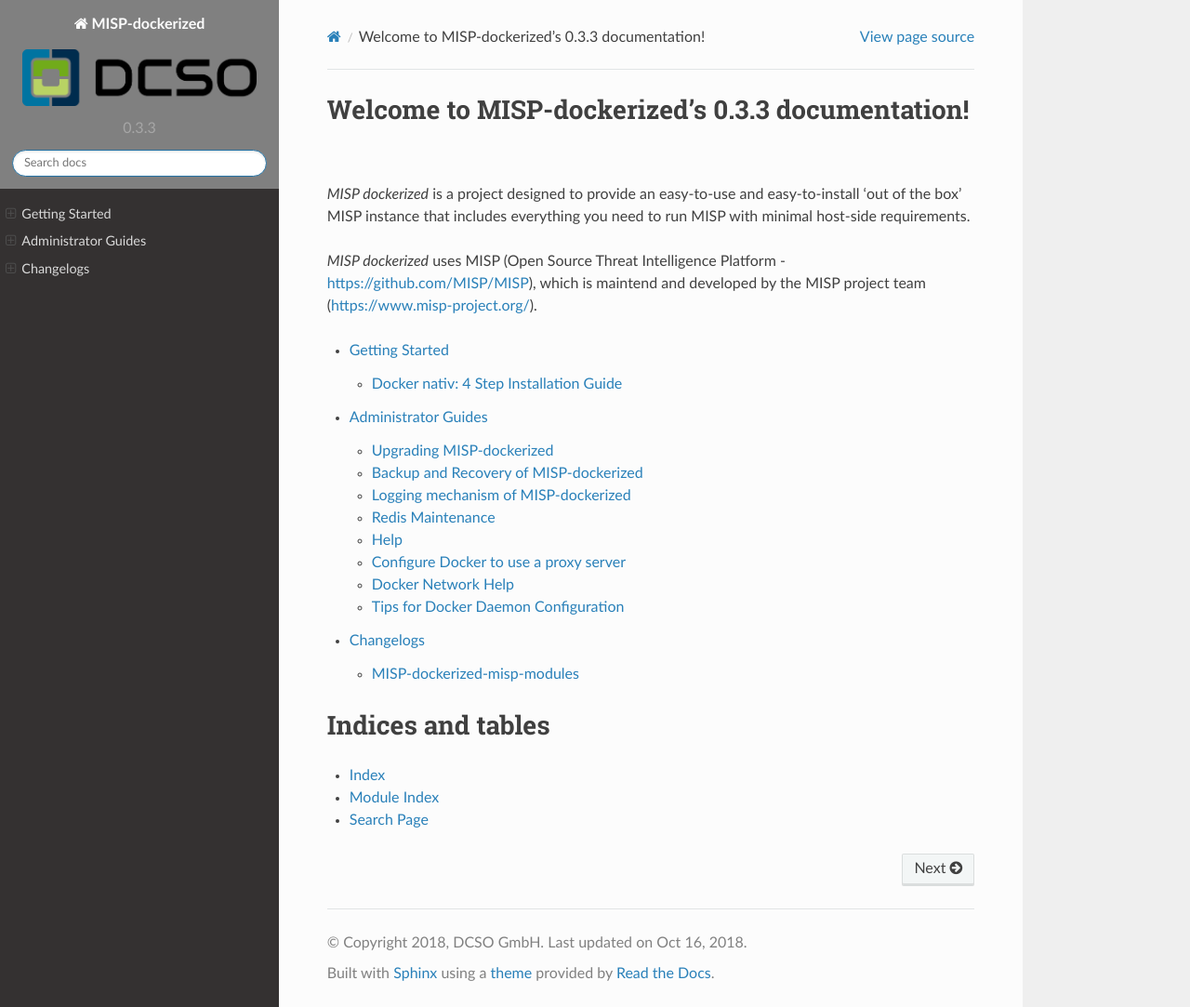
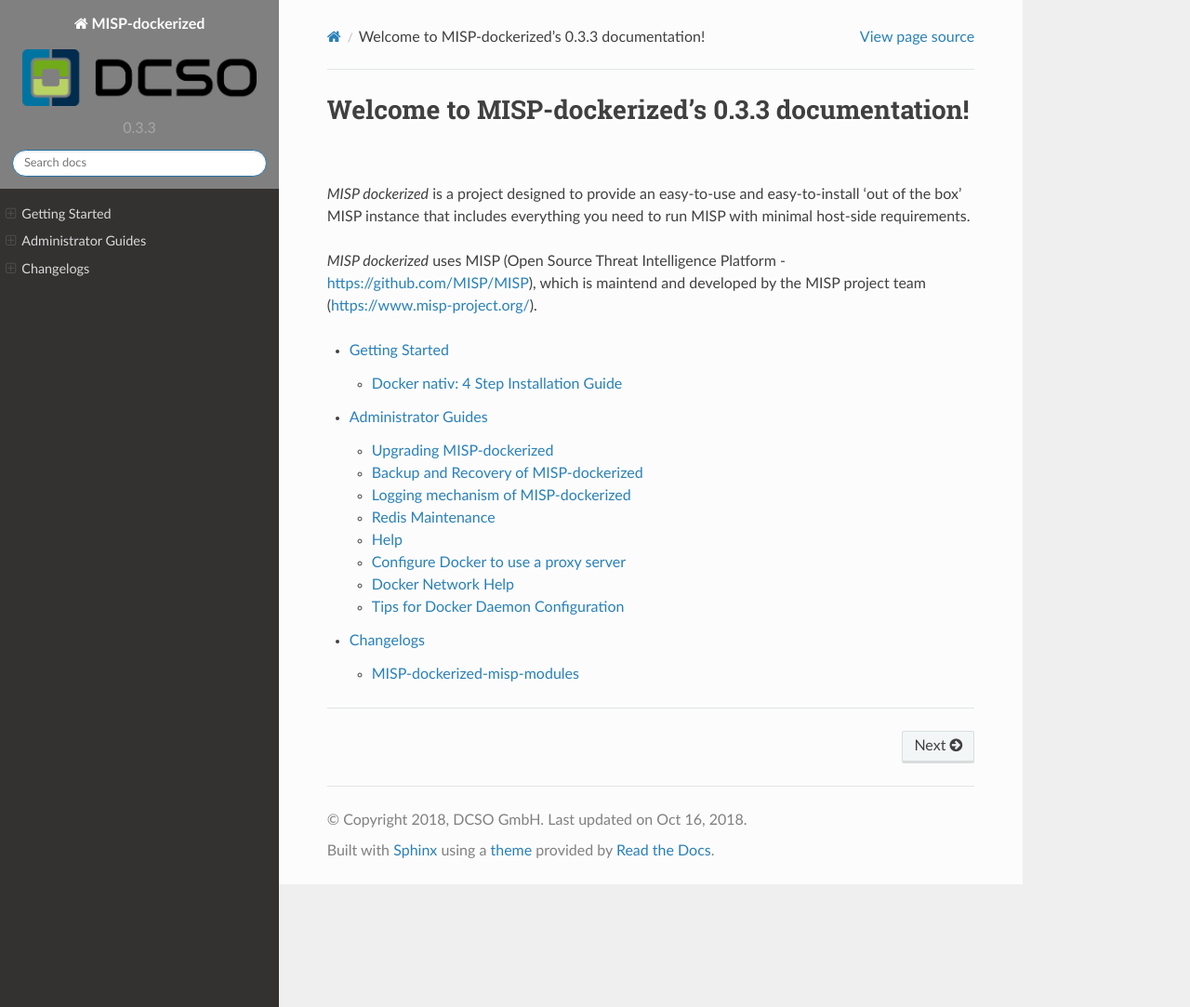
Before and after one commit to DCSO/MISP-dockerized-docs, a Sphinx documentation site: the page built from docs/index.rst, in a window 1280 px wide and 1083 px high. Shown: the whole window at 93% size. Built offline with Sphinx 7.4.7 and the Read the Docs theme 2.0.0, drawn with Linux system fonts in a browser that asks for light colours; pages that are not in the unit, such as notebooks, are missing from menus.

Commit message:
Update docs

```diff
--- a/docs/conf.py
+++ b/docs/conf.py
@@ -168,10 +168,10 @@
 html_show_sourcelink = True
 
 # If true, "Created using Sphinx" is shown in the HTML footer. Default is True.
-#html_show_sphinx = True
+html_show_sphinx = True
 
 # If true, "(C) Copyright ..." is shown in the HTML footer. Default is True.
-#html_show_copyright = True
+html_show_copyright = True
 
 # If true, an OpenSearch description file will be output, and all pages will
 # contain a <link> tag referring to it.  The value of this option must be the
--- a/docs/index.rst
+++ b/docs/index.rst
@@ -21,9 +21,9 @@
    changelogs/index
 
 
-Indices and tables
+.. Indices and tables
 ==================
 
-* :ref:`genindex`
-* :ref:`modindex`
-* :ref:`search`
+.. * :ref:`genindex`
+.. * :ref:`modindex`
+.. * :ref:`search`
```
Also changed, not shown: .travis.yml, 2 other files.
